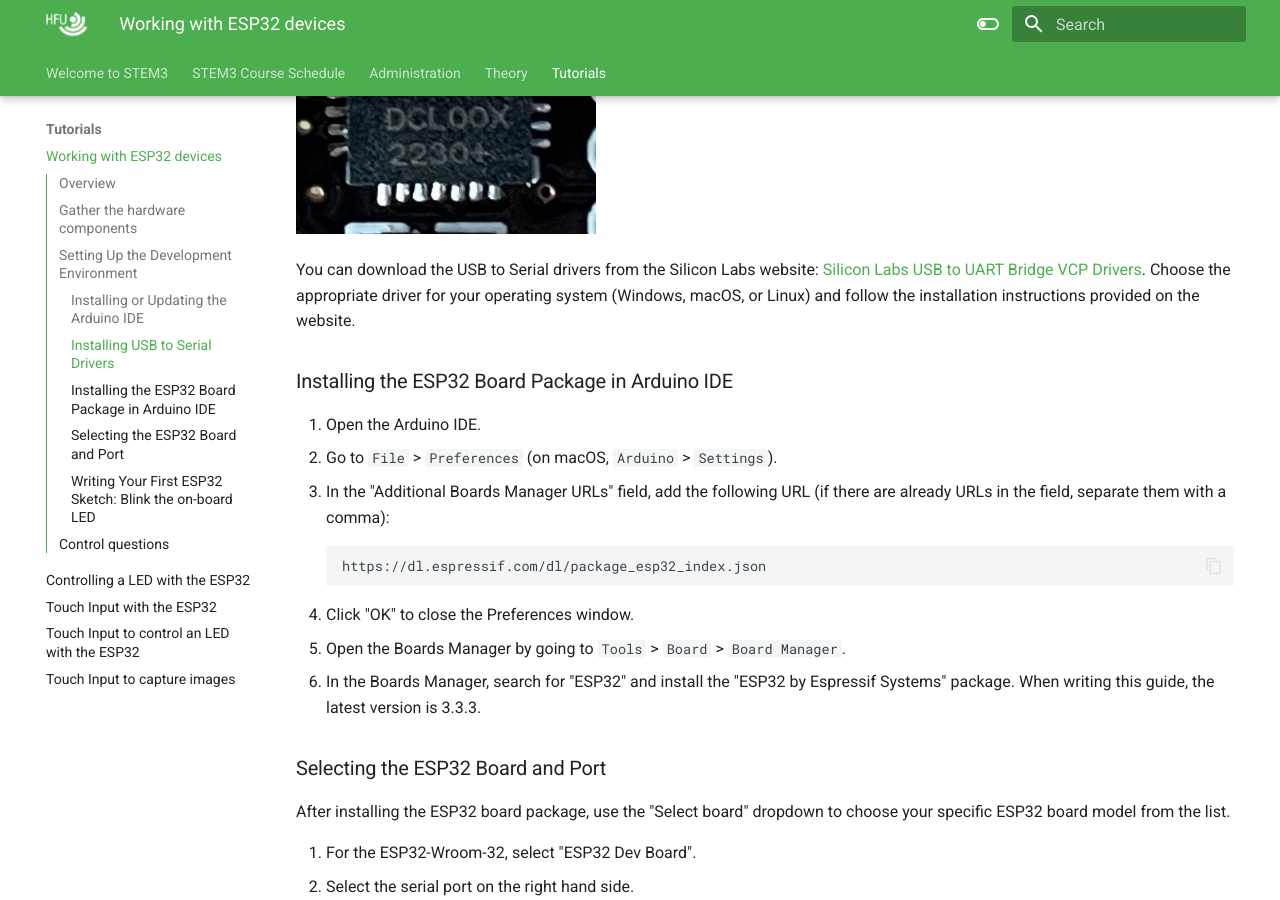
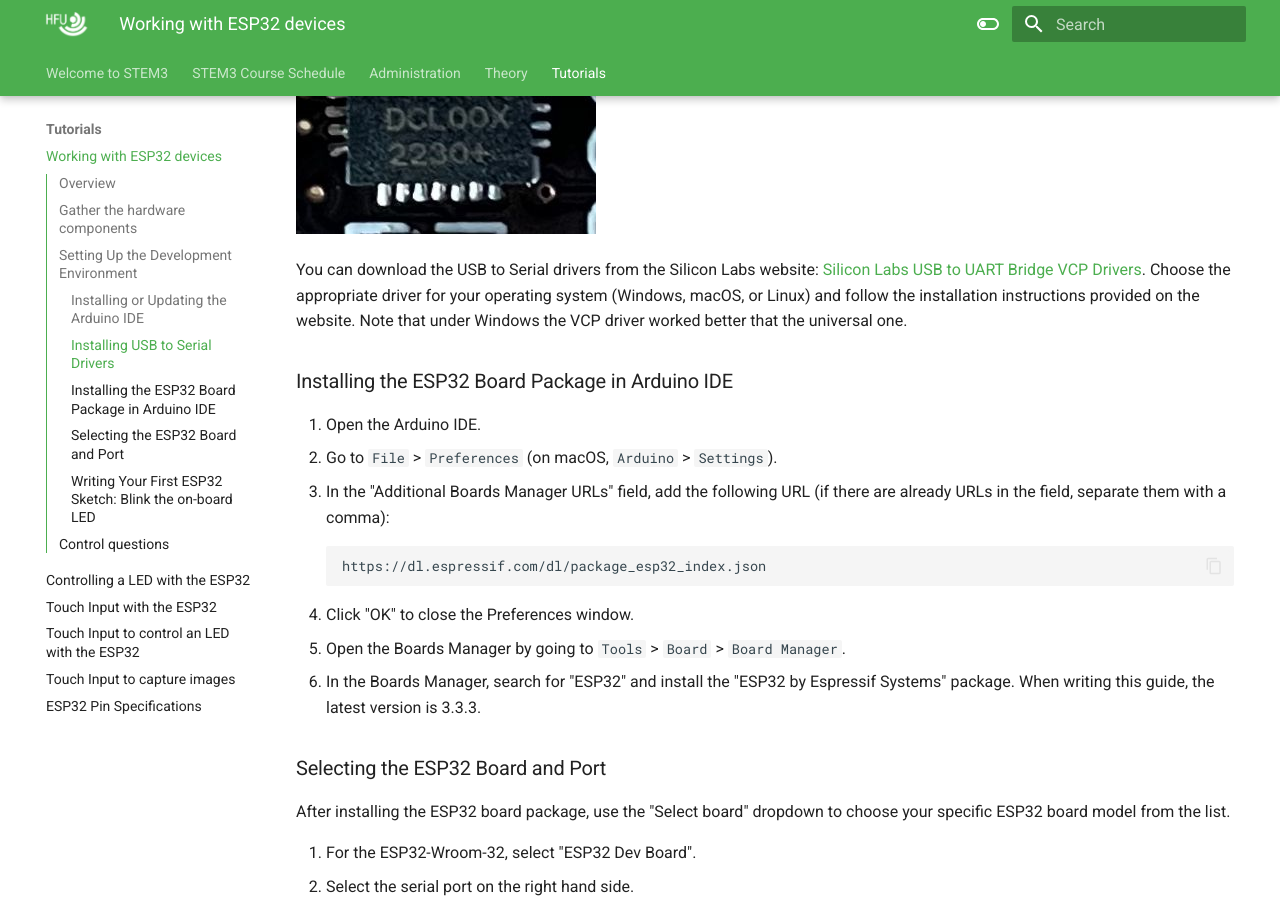
Before and after one commit to HFU-GMB-STEM/STEM3-course, an MkDocs documentation site: the page built from docs/tutorials/ESP32-01-FirstSteps.md, in a window 1280 px wide and 900 px high, scrolled down 1651 px. Built offline with MkDocs 1.6.1 and Material for MkDocs 9.7.7, drawn with Linux system fonts in a browser that asks for light colours.

```diff
--- a/docs/tutorials/ESP32-01-FirstSteps.md
+++ b/docs/tutorials/ESP32-01-FirstSteps.md
@@ -32,7 +32,7 @@ Here is an image of the CP210x chip:
 
 ![chip usb to serial](./images/chip-serial.jpeg)
 
-You can download the USB to Serial drivers from the Silicon Labs website: [Silicon Labs USB to UART Bridge VCP Drivers](https://www.silabs.com/software-and-tools/usb-to-uart-bridge-vcp-drivers?tab=downloads). Choose the appropriate driver for your operating system (Windows, macOS, or Linux) and follow the installation instructions provided on the website.
+You can download the USB to Serial drivers from the Silicon Labs website: [Silicon Labs USB to UART Bridge VCP Drivers](https://www.silabs.com/software-and-tools/usb-to-uart-bridge-vcp-drivers?tab=downloads). Choose the appropriate driver for your operating system (Windows, macOS, or Linux) and follow the installation instructions provided on the website. Note that under Windows the VCP driver worked better that the universal one.
 
 ### Installing the ESP32 Board Package in Arduino IDE
 
```
Also changed, not shown: docs/tutorials/ESP32-PinSpec.md (added, +7 -0 lines).
